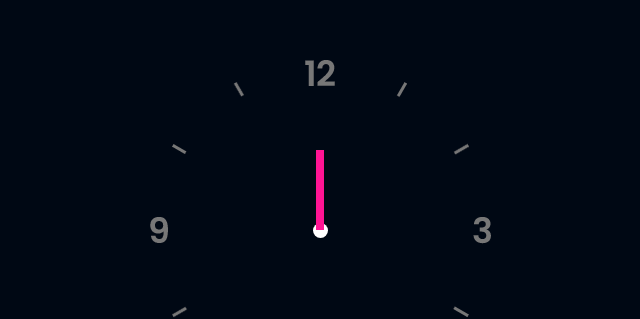
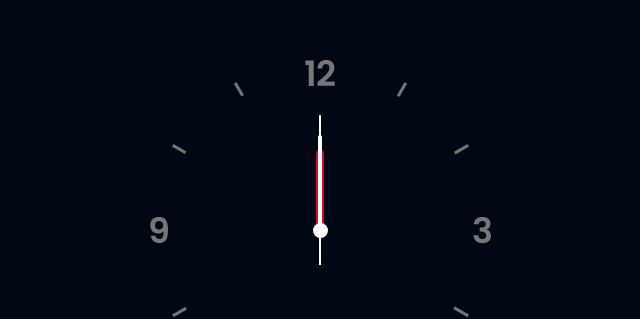
Before and after one commit to Sandun-Induranga/Animated-Clock, a plain HTML site: page index.html in a window 1280 px wide. Shown: the part 160-479 px from the top of the page, without its empty margins (304-944 px from the left). Drawn offline with Linux system fonts and the light colour scheme.

Commit message:
Content Updated

```diff
--- a/assets/css/Styles.css
+++ b/assets/css/Styles.css
@@ -23,6 +23,7 @@ main::before{
     width: 15px;
     height: 15px;
     border-radius: 100%;
+    z-index: 50;
 }
 
 section{
@@ -48,11 +49,29 @@ div{
     display: flex;
     justify-content: center;
     align-items: center;
+    border-radius: 50%;
 }
 
 .hour::before{
     content: "";
     width: 8px;
     height: 80px;
-    background: deeppink;
+    background: #d90429;
+    border-radius: 6px 6px 0 0;
 }
+
+.min::before{
+    content: "";
+    width: 4px;
+    height: 90px;
+    background: white;
+    border-radius: 6px 6px 0 0;
+}
+
+.sec::before{
+    content: "";
+    width: 2px;
+    height: 150px;
+    background: white;
+    border-radius: 6px 6px 0 0;
+}
```
